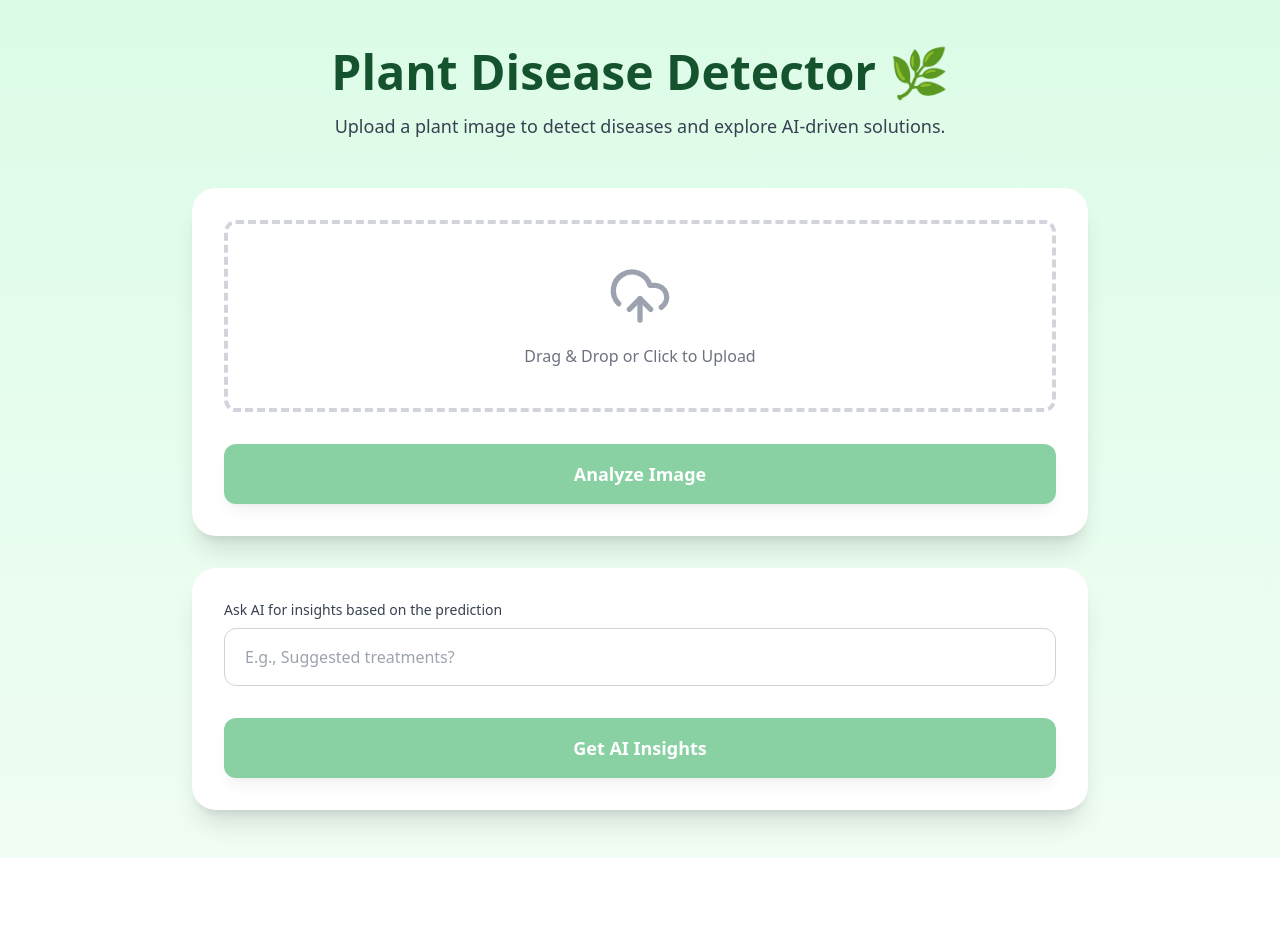
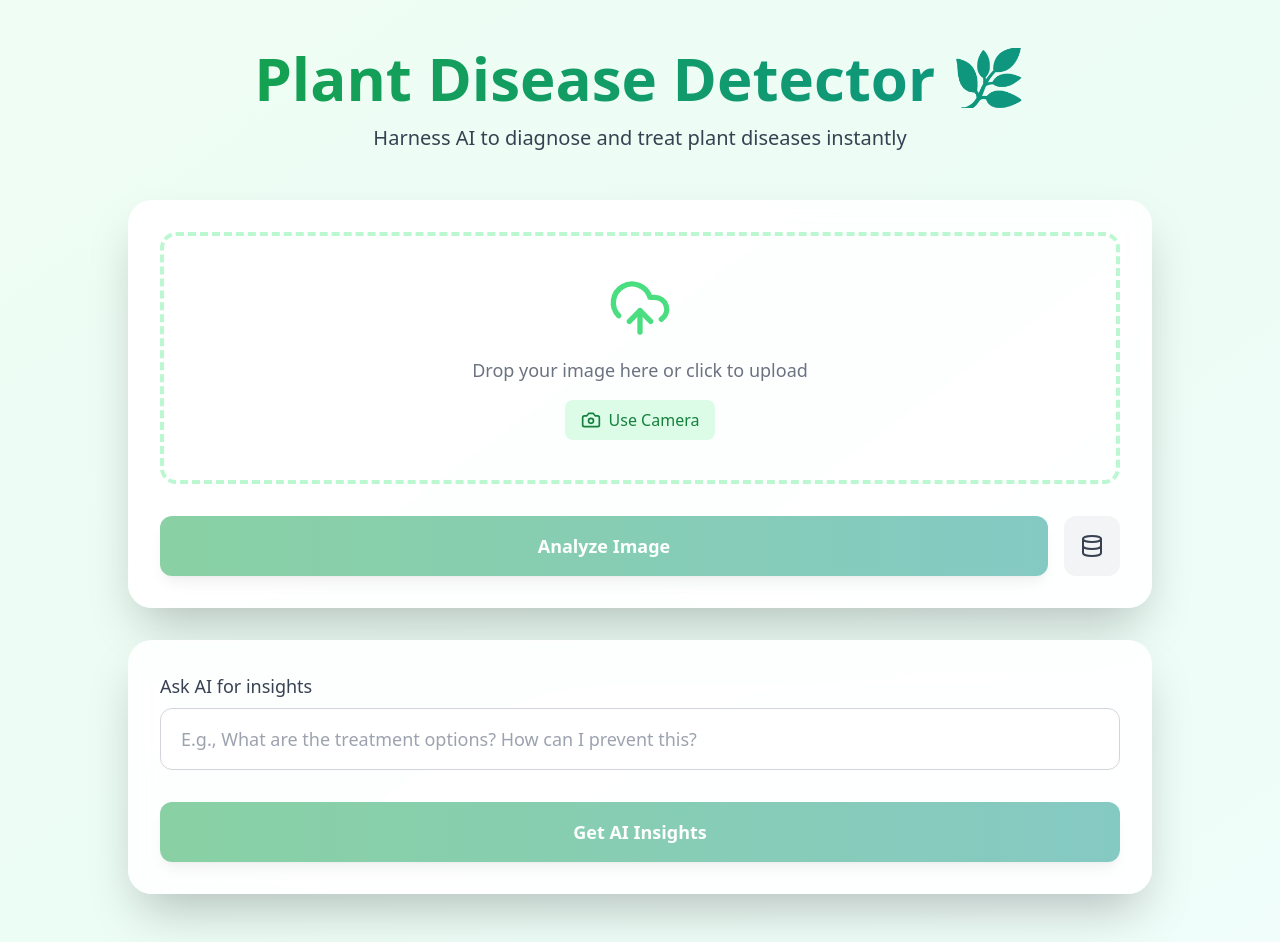
Before and after one commit to vimal004/project-mooc, a React (Vite) app in the folder frontend/: page / in a window 1280 px wide. Before the commit the page ends 858 px from the top, so only its background shows below. Built offline with nearby package versions, Linux system fonts and the light colour scheme.

Commit message:
feat: enhance error handling and loading states in UI components

```diff
--- a/frontend/src/App.jsx
+++ b/frontend/src/App.jsx
@@ -1,5 +1,60 @@
-import React, { useState } from "react";
-import { UploadCloud, AlertCircle, Loader } from "lucide-react";
+import React, { useState, useEffect } from "react";
+import {
+  UploadCloud,
+  AlertCircle,
+  Loader,
+  Camera,
+  Maximize2,
+  Download,
+  Share2,
+  Database,
+} from "lucide-react";
+
+// TypeWriter component for ChatGPT-like effect
+const TypeWriter = ({ text }) => {
+  const [displayedText, setDisplayedText] = useState("");
+  const [currentIndex, setCurrentIndex] = useState(0);
+
+  useEffect(() => {
+    if (!text) return;
+
+    if (currentIndex < text.length) {
+      const timer = setTimeout(() => {
+        setDisplayedText((prev) => prev + text[currentIndex]);
+        setCurrentIndex((prev) => prev + 1);
+      }, 20);
+      return () => clearTimeout(timer);
+    }
+  }, [currentIndex, text]);
+
+  const formatText = (content) => {
+    if (!content) return null;
+
+    return content.split("\n").map((line, idx) => {
+      // Match headings with double asterisks
+      const headingMatch = line.match(/^\*\*(.*?):\*\*/);
+      if (headingMatch) {
+        const heading = headingMatch[1];
+        const rest = line.slice(headingMatch[0].length);
+        return (
+          <div key={idx} className="mb-4">
+            <span className="text-xl font-bold text-green-800">{heading}:</span>
+            <span className="text-gray-700">{rest}</span>
+          </div>
+        );
+      }
+      // Remove any remaining double asterisks in regular text
+      const cleanedLine = line.replace(/\*\*(.*?)\*\*/g, "$1");
+      return (
+        <div key={idx} className="mb-3 text-gray-700">
+          {cleanedLine}
+        </div>
+      );
+    });
+  };
+
+  return <div className="prose prose-lg">{formatText(displayedText)}</div>;
+};
 
 const App = () => {
   const [file, setFile] = useState(null);
@@ -10,15 +65,52 @@ const App = () => {
   const [isGenerating, setIsGenerating] = useState(false);
   const [error, setError] = useState("");
   const [preview, setPreview] = useState(null);
+  const [showFullscreen, setShowFullscreen] = useState(false);
+  const [history, setHistory] = useState([]);
+  const [showHistory, setShowHistory] = useState(false);
 
-  const handleFileChange = (e) => {
-    const selectedFile = e.target.files[0];
-    if (selectedFile) {
+  // Handle file drop
+  const handleDrop = (e) => {
+    e.preventDefault();
+    const droppedFile = e.dataTransfer.files[0];
+    if (droppedFile && droppedFile.type.startsWith("image/")) {
+      handleFileSelection(droppedFile);
+    }
+  };
+
+  const handleFileSelection = (selectedFile) => {
     setFile(selectedFile);
     setError("");
     const reader = new FileReader();
     reader.onloadend = () => setPreview(reader.result);
     reader.readAsDataURL(selectedFile);
+  };
+
+  const handleFileChange = (e) => {
+    const selectedFile = e.target.files[0];
+    if (selectedFile) {
+      handleFileSelection(selectedFile);
+    }
+  };
+
+  const captureImage = async () => {
+    try {
+      const stream = await navigator.mediaDevices.getUserMedia({ video: true });
+      const video = document.createElement("video");
+      video.srcObject = stream;
+      await video.play();
+
+      const canvas = document.createElement("canvas");
+      canvas.width = video.videoWidth;
+      canvas.height = video.videoHeight;
+      canvas.getContext("2d").drawImage(video, 0, 0);
+
+      canvas.toBlob((blob) => {
+        handleFileSelection(blob);
+        stream.getTracks().forEach((track) => track.stop());
+      }, "image/jpeg");
+    } catch (err) {
+      setError("Camera access failed. Please try uploading an image instead.");
     }
   };
 
@@ -42,8 +134,17 @@ const App = () => {
       });
       const data = await response.json();
       setPrediction(data.prediction);
+
+      // Add to history
+      setHistory((prev) => [
+        ...prev,
+        {
+          image: preview,
+          prediction: data.prediction,
+          timestamp: new Date().toLocaleString(),
+        },
+      ]);
     } catch (error) {
-      console.error("Error predicting image:", error);
       setError("Error predicting image. Please try again.");
     } finally {
       setIsLoading(false);
@@ -59,19 +160,17 @@ const App = () => {
 
     setIsGenerating(true);
     setError("");
+    setAI(""); // Reset AI response for new animation
 
     try {
       const response = await fetch("http://localhost:5000/gemini", {
         method: "POST",
-        headers: {
-          "Content-Type": "application/json",
-        },
+        headers: { "Content-Type": "application/json" },
         body: JSON.stringify({ prompt: `${prediction} + ${prompt}` }),
       });
       const data = await response.json();
       setAI(data.response);
     } catch (error) {
-      console.error("Error generating content:", error);
       setError("Error generating content. Please try again.");
     } finally {
       setIsGenerating(false);
@@ -79,21 +178,20 @@ const App = () => {
   };
 
   return (
-    <div className="min-h-screen bg-gradient-to-b from-green-100 to-green-50 py-12 px-4 sm:px-6 lg:px-8">
-      <div className="max-w-4xl mx-auto">
+    <div className="min-h-screen bg-gradient-to-br from-green-50 via-emerald-50 to-teal-50 py-12 px-4 sm:px-6 lg:px-8">
+      <div className="max-w-5xl mx-auto">
         <div className="text-center mb-12">
-          <h1 className="text-5xl font-extrabold text-green-900 mb-4">
+          <h1 className="text-6xl font-black text-green-900 mb-4 bg-gradient-to-r from-green-600 to-teal-600 bg-clip-text text-transparent">
             Plant Disease Detector 🌿
           </h1>
-          <p className="text-lg text-gray-700">
-            Upload a plant image to detect diseases and explore AI-driven
-            solutions.
+          <p className="text-xl text-gray-700">
+            Harness AI to diagnose and treat plant diseases instantly
           </p>
         </div>
 
         {error && (
-          <div className="mb-6 animate-pulse">
-            <div className="bg-red-100 border-l-4 border-red-500 p-4 rounded-lg shadow-md">
+          <div className="mb-6 animate-bounce">
+            <div className="bg-red-100 border-l-4 border-red-500 p-4 rounded-lg shadow-lg">
               <div className="flex items-center">
                 <AlertCircle className="h-6 w-6 text-red-500 mr-2" />
                 <p className="text-red-700">{error}</p>
@@ -102,10 +200,14 @@ const App = () => {
           </div>
         )}
 
-        <div className="bg-white rounded-3xl shadow-xl p-8 mb-8">
+        <div className="bg-white rounded-3xl shadow-2xl p-8 mb-8 backdrop-blur-lg bg-opacity-90">
           <form onSubmit={handleSubmit} className="space-y-8">
-            <div className="relative">
-              <div className="border-4 border-dashed border-gray-300 rounded-xl p-10 text-center hover:border-green-400 transition duration-300">
+            <div
+              className="relative"
+              onDrop={handleDrop}
+              onDragOver={(e) => e.preventDefault()}
+            >
+              <div className="border-4 border-dashed border-green-200 rounded-2xl p-10 text-center hover:border-green-400 transition-all duration-300 transform hover:scale-[1.01]">
                 <input
                   type="file"
                   accept="image/*"
@@ -113,28 +215,51 @@ const App = () => {
                   className="absolute inset-0 w-full h-full opacity-0 cursor-pointer"
                 />
                 <div className="space-y-4">
-                  <UploadCloud className="mx-auto h-16 w-16 text-gray-400" />
-                  <div className="text-gray-600">
                   {preview ? (
+                    <div className="relative group">
                       <img
                         src={preview}
                         alt="Preview"
-                        className="mt-4 mx-auto max-h-48 rounded shadow-md"
+                        className="mx-auto max-h-64 rounded-xl shadow-lg cursor-pointer transition-transform duration-300 group-hover:scale-[1.02]"
+                        onClick={() => setShowFullscreen(true)}
                       />
+                      <div className="absolute top-2 right-2 opacity-0 group-hover:opacity-100 transition-opacity duration-300">
+                        <button
+                          type="button"
+                          onClick={() => setShowFullscreen(true)}
+                          className="p-2 bg-black bg-opacity-50 rounded-full text-white hover:bg-opacity-70"
+                        >
+                          <Maximize2 className="h-5 w-5" />
+                        </button>
+                      </div>
+                    </div>
                   ) : (
-                      <p className="text-gray-500">
-                        Drag & Drop or Click to Upload
+                    <div className="space-y-4">
+                      <UploadCloud className="mx-auto h-16 w-16 text-green-400" />
+                      <p className="text-gray-500 text-lg">
+                        Drop your image here or click to upload
                       </p>
+                      <div className="flex justify-center space-x-4">
+                        <button
+                          type="button"
+                          onClick={captureImage}
+                          className="flex items-center px-4 py-2 bg-green-100 text-green-700 rounded-lg hover:bg-green-200 transition-colors duration-300"
+                        >
+                          <Camera className="h-5 w-5 mr-2" />
+                          Use Camera
+                        </button>
+                      </div>
+                    </div>
                   )}
                 </div>
               </div>
             </div>
-            </div>
 
+            <div className="flex space-x-4">
               <button
                 type="submit"
                 disabled={isLoading || !file}
-              className="w-full flex justify-center items-center py-4 px-6 text-lg font-semibold text-white bg-green-600 hover:bg-green-700 rounded-xl shadow-lg transition duration-300 disabled:opacity-50 disabled:cursor-not-allowed"
+                className="flex-1 flex justify-center items-center py-4 px-6 text-lg font-semibold text-white bg-gradient-to-r from-green-600 to-teal-600 rounded-xl shadow-lg transition-all duration-300 hover:shadow-xl hover:scale-[1.02] disabled:opacity-50 disabled:cursor-not-allowed disabled:hover:scale-100"
               >
                 {isLoading ? (
                   <Loader className="animate-spin h-6 w-6" />
@@ -142,37 +267,63 @@ const App = () => {
                   "Analyze Image"
                 )}
               </button>
+              <button
+                type="button"
+                onClick={() => setShowHistory(!showHistory)}
+                className="p-4 bg-gray-100 text-gray-700 rounded-xl hover:bg-gray-200 transition-colors duration-300"
+              >
+                <Database className="h-6 w-6" />
+              </button>
+            </div>
           </form>
         </div>
 
         {prediction && (
-          <div className="bg-white rounded-3xl shadow-xl p-8 mb-8 animate-fade-in">
-            <h2 className="text-3xl font-bold text-green-900 mb-4">
+          <div className="bg-white rounded-3xl shadow-2xl p-8 mb-8 animate-fade-in backdrop-blur-lg bg-opacity-90">
+            <h2 className="text-3xl font-bold text-green-900 mb-4 flex items-center">
               Prediction Result 🎯
+              <div className="ml-auto space-x-2">
+                <button
+                  onClick={() => {
+                    /* Add download functionality */
+                  }}
+                  className="p-2 text-gray-600 hover:text-green-600 transition-colors duration-300"
+                >
+                  <Download className="h-5 w-5" />
+                </button>
+                <button
+                  onClick={() => {
+                    /* Add share functionality */
+                  }}
+                  className="p-2 text-gray-600 hover:text-green-600 transition-colors duration-300"
+                >
+                  <Share2 className="h-5 w-5" />
+                </button>
+              </div>
             </h2>
-            <p className="text-lg text-green-700 font-medium">{prediction}</p>
+            <p className="text-xl text-green-700 font-medium">{prediction}</p>
           </div>
         )}
 
-        <div className="bg-white rounded-3xl shadow-xl p-8">
+        <div className="bg-white rounded-3xl shadow-2xl p-8 backdrop-blur-lg bg-opacity-90">
           <form onSubmit={gemini} className="space-y-8">
             <div>
-              <label className="block text-sm font-medium text-gray-700 mb-2">
-                Ask AI for insights based on the prediction
+              <label className="block text-lg font-medium text-gray-700 mb-2">
+                Ask AI for insights
               </label>
               <input
                 type="text"
-                placeholder="E.g., Suggested treatments?"
+                placeholder="E.g., What are the treatment options? How can I prevent this?"
                 value={prompt}
                 onChange={(e) => setPrompt(e.target.value)}
-                className="w-full px-5 py-4 rounded-xl border border-gray-300 focus:ring-2 focus:ring-green-500 focus:border-transparent transition duration-300"
+                className="w-full px-5 py-4 text-lg rounded-xl border border-gray-300 focus:ring-2 focus:ring-green-500 focus:border-transparent transition-all duration-300"
               />
             </div>
 
             <button
               type="submit"
               disabled={isGenerating || !prediction}
-              className="w-full flex justify-center items-center py-4 px-6 text-lg font-semibold text-white bg-green-600 hover:bg-green-700 rounded-xl shadow-lg transition duration-300 disabled:opacity-50 disabled:cursor-not-allowed"
+              className="w-full flex justify-center items-center py-4 px-6 text-lg font-semibold text-white bg-gradient-to-r from-green-600 to-teal-600 rounded-xl shadow-lg transition-all duration-300 hover:shadow-xl hover:scale-[1.02] disabled:opacity-50 disabled:cursor-not-allowed disabled:hover:scale-100"
             >
               {isGenerating ? (
                 <Loader className="animate-spin h-6 w-6" />
@@ -183,14 +334,48 @@ const App = () => {
           </form>
 
           {ai && (
-            <div className="mt-6 p-6 bg-green-50 rounded-xl shadow-md animate-fade-in">
-              <h3 className="text-xl font-semibold text-green-900 mb-2">
+            <div className="mt-8 p-6 bg-gradient-to-br from-green-50 to-emerald-50 rounded-xl shadow-lg animate-fade-in">
+              <h3 className="text-2xl font-bold text-green-900 mb-4">
                 AI Insights 🤖
               </h3>
-              <p className="text-gray-800 whitespace-pre-wrap">{ai}</p>
+              <TypeWriter text={ai} />
             </div>
           )}
         </div>
+
+        {/* History Panel */}
+        {showHistory && (
+          <div className="fixed inset-y-0 right-0 w-80 bg-white shadow-2xl p-6 transform transition-transform duration-300 overflow-y-auto">
+            <h3 className="text-xl font-bold mb-4">History</h3>
+            <div className="space-y-4">
+              {history.map((item, index) => (
+                <div key={index} className="p-4 bg-gray-50 rounded-lg">
+                  <img
+                    src={item.image}
+                    alt="Historical"
+                    className="w-full h-32 object-cover rounded mb-2"
+                  />
+                  <p className="text-sm font-medium">{item.prediction}</p>
+                  <p className="text-xs text-gray-500">{item.timestamp}</p>
+                </div>
+              ))}
+            </div>
+          </div>
+        )}
+
+        {/* Fullscreen Image Modal */}
+        {showFullscreen && (
+          <div
+            className="fixed inset-0 bg-black bg-opacity-90 flex items-center justify-center z-50"
+            onClick={() => setShowFullscreen(false)}
+          >
+            <img
+              src={preview}
+              alt="Fullscreen preview"
+              className="max-h-[90vh] max-w-[90vw] object-contain"
+            />
+          </div>
+        )}
       </div>
     </div>
   );
```
Lines whose indentation alone changed are shown as unchanged.
